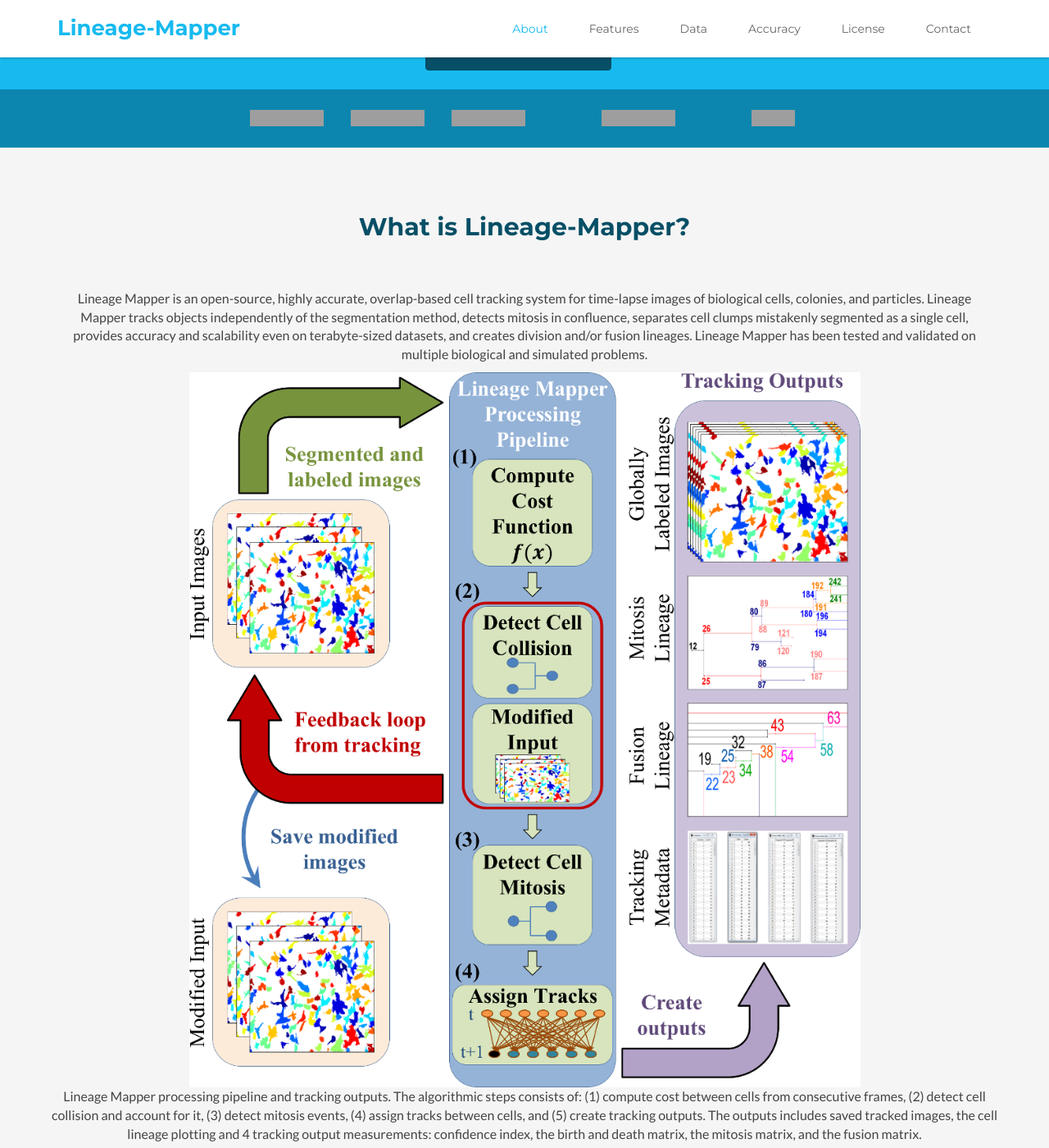
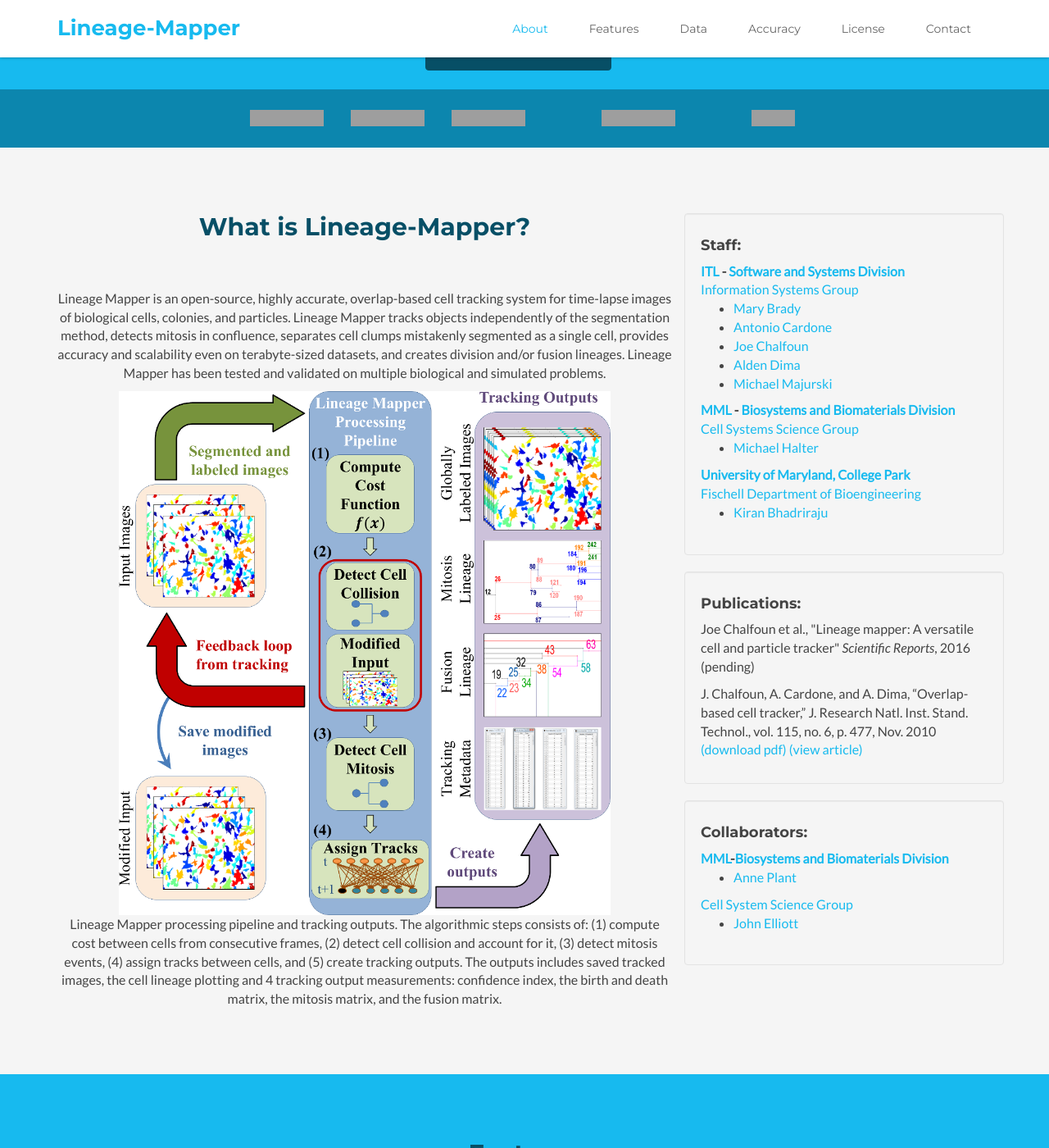
Before and after one commit to usnistgov/Lineage-Mapper, a Jekyll site: the page built from index.html, in a window 1280 px wide and 1400 px high, scrolled down 456 px, cut to the strip 0-1400 px from the top of the window. Shown: the whole strip at 82% size. Built offline with Jekyll 4.4.1, drawn with Linux system fonts in a browser that asks for light colours; some of the changed text lies outside the part shown; grey boxes are pictures that could not be loaded.

Commit message:
update to layout

```diff
--- a/_includes/about.html
+++ b/_includes/about.html
@@ -1,13 +1,14 @@
 <!-- ******ABOUT****** -->
 <section id="about" class="about section">
 		<div class="container">
+					<div class="row">
+
+					<div class="col-md-8">
 						<h2 class="title text-center">What is Lineage-Mapper?</h2>
 
 						<p class="text-center">Lineage Mapper is an open-source, highly accurate, overlap-based cell tracking system for time-lapse images of biological cells, colonies, and particles. Lineage Mapper tracks objects independently of the segmentation method, detects mitosis in confluence, separates cell clumps mistakenly segmented as a single cell, provides accuracy and scalability even on terabyte-sized datasets, and creates division and/or fusion lineages. Lineage Mapper has been tested and validated on multiple biological and simulated problems.<br/>
 						</p>
 
-
-						<div class="row">
 						<figure>
 							<img src="assets/LM_Processing_Pipeline.png"
 									 class="img-responsive"
@@ -22,7 +23,78 @@
 								matrix, and the fusion matrix.
 							</figcaption>
 						</figure>
-						</div>
+						</div> <!-- end col-->
+
+						<div class="col-md-4 well">
+							<h4>Staff:</h4>
+
+							<dl>
+								<dt><a href="http://www.nist.gov/itl/">ITL</a> - <a href="http://www.nist.gov/itl/ssd/index.cfm">Software and Systems Division</a></dt>
+								<dd>
+									<a href="http://www.nist.gov/itl/ssd/is/index.cfm">Information Systems Group</a>
+									<ul>
+										<li><a href="mailto:mary.brady@nist.gov">Mary Brady</a></li>
+										<li><a href="mailto:antonio.cardone@nist.gov">Antonio Cardone</a></li>
+										<li><a href="mailto:joe.chalfoun@nist.gov">Joe Chalfoun</a></li>
+										<li><a href="mailto:alden.dima@nist.gov">Alden Dima</a></li>
+										<li><a href="mailto:michael.majurski@nist.gov">Michael Majurski</a></li>
+									</ul>
+								</dd>
+
+								<dt><a href="http://www.nist.gov/mml/">MML</a> - <a href="http://www.nist.gov/mml/bbd/">Biosystems and Biomaterials Division</a></dt>
+								<dd><a href="http://www.nist.gov/mml/bbd/cell_systems/">Cell Systems Science Group</a>
+									<ul>
+										<li><a href="mailto:michael.halter@nist.gov">Michael Halter</a></li>
+									</ul>
+								</dd>
+
+								<dt><a href="http://www.umd.edu/">University of Maryland, College Park</a></dt>
+								<dd><a href="http://www.bioe.umd.edu/">Fischell Department of Bioengineering</a>
+									<ul>
+										<li><a href="mailto:kiranb@umd.edu">Kiran Bhadriraju</a></li>
+									</ul>
+								</dd>
+							</dl>
+
+						</div> <!-- end col-->
+
+						<div class="col-md-4 well">
+							<h4>Publications:</h4>
+							<p>
+									Joe Chalfoun et al., "Lineage mapper: A versatile cell and particle tracker" <i>Scientific Reports</i>, 2016 (pending)
+								<!-- <a href="downloads/chalfoun_lineage_mapper.pdf">(download pdf)</a> -->
+								<!-- <a href="">(view article)</a> -->
+							</p>
+							<p>
+								J. Chalfoun, A. Cardone, and A. Dima, “Overlap-based cell tracker,” J. Research Natl. Inst. Stand. Technol., vol. 115, no. 6, p. 477, Nov. 2010
+									<a href="assets/Chalfoun et al. - 2009 - Overlap-based cell tracker.pdf">(download pdf)</a>
+									<a href="http://www.nist.gov/manuscript-publication-search.cfm?pub_id=904008">(view article)</a>
+							</p>
+
+
+						</div> <!-- end col -->
+
+						<div class="col-md-4 well">
+							<h4>Collaborators:</h4>
+							<dl>
+								<dt><a href="http://www.nist.gov/mml/">MML</a>-<a
+												href="http://www.nist.gov/mml/bbd/">Biosystems and Biomaterials
+									Division</a></dt>
+								<dd>
+									<ul>
+										<li><a href="mailto:anne.plant@nist.gov">Anne Plant</a></li>
+									</ul>
+								</dd>
+								<dd><a href="http://www.nist.gov/mml/bbd/cell_systems/index.cfm">Cell System
+									Science Group</a></dd>
+								<dd>
+									<ul>
+										<li><a href="mailto:john.elliott@nist.gov">John Elliott</a></li>
+									</ul>
+								</dd>
+							</dl>
+						</div> <!-- end col -->
+				</div> <!-- end row-->
 
 
 		</div><!--//container-->
--- a/_includes/accuracy.html
+++ b/_includes/accuracy.html
@@ -1,30 +1,45 @@
     <!-- ******ACCURACY****** -->
     <section id="accuracy" class="features section">
         <div class="container">
+	        <div class="row">
             <h2 class="title text-center">Tracking Accuracy</h2>
 
-						<p><b>Particle Simulation</b> - LM tracking performance is compared against 14 existing particle tracking tools (a). The accuracy of any tracking method was computed using four metrics: Alpha, Beta, Jaccard, and Jaccard Theta. The summary of the accuracy results is reported by the number of times a particular method ranked among the top 3 positions for a given scoring metric across all 12 datasets. This analysis measures the robustness of a tracking technique across multiple particle motion scenarios and scoring metrics.  LM performed well amongst the tested particle tracking methods (a) and scored in the top three: 12/12 with the Alpha score, 11/12 with the Beta score, 9/12 with the Jaccard score, and 10/12 with the Jaccard Theta score.
+            <p class="text-center">Cell and particle tracking performance of Lineage Mapper on real and simulated datasets.
+						(a) Tracking accuracy measured on 12 simulated reference datasets for performance quantification
+						and comparison between 15 trackers. (b,c) Tracking accuracy measured on manual segmentation and
+						tracking of two randomly chosen time-lapse images of NIH 3T3 fibroblast cells and MCF10A breast
+						epithelial sheets respectively.
 						</p>
-						<p><b>NIH 3T3</b> - one randomly chosen MCF10A breast epithelial cell sheets time-sequence (59 frames, 5722 tracking decisions, and 6 mitosis events) was manually segmented and tracked by expert scientists. Both manual segmentations and tracking data were inspected by a second expert to reduce human errors. LM tracking and mitosis detection accuracies measured between 94.42% and 98.88% (b) on this biological datasets.
-						</p>
-						<p><b>NIH MCF10A Breast Epithelial</b> - one randomly chosen NIH 3T3 fibroblast experiment (238 frames, 8091 tracking decisions, and 148 mitosis events) was manually segmented and tracked by expert scientists. Both manual segmentations and tracking data were inspected by a second expert to reduce human errors. LM tracking and mitosis detection accuracies measured 100% (c) on this biological datasets.
-						</p>
-						<div class="row">
-							<figure>
-								<img src="assets/LM_accuracy.png"
+					</div>
+
+
+            <div class="row well">
+            	<img src="assets/LM_accuracy_Particle.png"
 										 class="img-responsive"
-										 alt="Tracking Accuracy"
+										 alt="Tracking Accuracy: Particle Simulation"
 												/>
-								<figcaption class="text-center">
-									Cell and particle tracking performance of Lineage Mapper on real and simulated datasets.
-									(a) Tracking accuracy measured on 12 simulated reference datasets for performance quantification
-									and comparison between 15 trackers. (b,c) Tracking accuracy measured on manual segmentation and
-									tracking of two randomly chosen time-lapse images of NIH 3T3 fibroblast cells and MCF10A breast
-									epithelial sheets respectively.
-								</figcaption>
-							</figure>
+							<p><b>Particle Simulation</b> - LM tracking performance is compared against 14 existing particle tracking tools (a). The accuracy of any tracking method was computed using four metrics: Alpha, Beta, Jaccard, and Jaccard Theta. The summary of the accuracy results is reported by the number of times a particular method ranked among the top 3 positions for a given scoring metric across all 12 datasets. This analysis measures the robustness of a tracking technique across multiple particle motion scenarios and scoring metrics.  LM performed well amongst the tested particle tracking methods (a) and scored in the top three: 12/12 with the Alpha score, 11/12 with the Beta score, 9/12 with the Jaccard score, and 10/12 with the Jaccard Theta score.
+							</p>
 						</div>
 
 
+						<div class="row well">
+							<img src="assets/LM_accuracy_3T3.png"
+									 class="img-responsive"
+									 alt="Tracking Accuracy: NIH 3T3"
+											/>
+							<p><b>NIH 3T3</b> - one randomly chosen NIH 3T3 fibroblast experiment (238 frames, 8091 tracking decisions, and 148 mitosis events) was manually segmented and tracked by expert scientists. Both manual segmentations and tracking data were inspected by a second expert to reduce human errors. LM tracking and mitosis detection accuracies measured 100% (c) on this biological datasets.
+							</p>
+						</div>
+
+
+						<div class="row well">
+							<img src="assets/LM_accuracy_BC.png"
+									 class="img-responsive"
+									 alt="Tracking Accuracy: NIH MCF10A Breast Epithelial"
+											/>
+							<p><b>NIH MCF10A Breast Epithelial</b> - one randomly chosen MCF10A breast epithelial cell sheets time-sequence (59 frames, 5722 tracking decisions, and 6 mitosis events) was manually segmented and tracked by expert scientists. Both manual segmentations and tracking data were inspected by a second expert to reduce human errors. LM tracking and mitosis detection accuracies measured between 94.42% and 98.88% (b) on this biological datasets.
+						</div>
+
         </div><!--//container-->
     </section><!--//about-->
--- a/_includes/contact.html
+++ b/_includes/contact.html
@@ -3,47 +3,8 @@
         <div class="container">
             <div class="contact-inner">
                 <h2 class="title  text-center">Contact</h2>
-								<p>
-								Joe Chalfoun et al., "Lineage mapper: A versatile cell and particle tracker" Scientific Reports, 2016 (pending)
-								</p>
-								<p>
-								J. Chalfoun, A. Cardone, and A. Dima, “Overlap-based cell tracker” J. Research Natl. Inst. Stand. Technol., vol. 115, no. 6, p. 477, Nov. 2010<br/><br/>
-								</p>
+
                 <p class="intro  text-center">We hope you enjoy Lineage-Mapper and its functionality.<br/> If you have any suggestions or comments please feel free to send us an email.</p>
-
-
-
-								<div class="into text-center">
-        <dl>
-          <dt><a href="http://www.nist.gov/itl/">ITL</a> - <a
-                  href="http://www.nist.gov/itl/ssd/index.cfm">Software and Systems
-            Division</a></dt>
-          <dd><a href="http://www.nist.gov/itl/ssd/is/index.cfm">Information Systems
-            Group</a></dd>
-
-              <li><a href="mailto:mary.brady@nist.gov">Mary Brady</a></li>
-              <li><a href="mailto:antonio.cardone@nist.gov">Antonio Cardone</a></li>
-							<li><a href="mailto:joe.chalfoun@nist.gov">Joe Chalfoun</a></li>
-              <li><a href="mailto:alden.dima@nist.gov">Alden Dima</a></li>
-              <li><a href="mailto:michael.majurski@nist.gov">Michael Majurski</a></li>
-
-
-
-          <dt><a href="http://www.nist.gov/mml/">MML</a> - <a
-                  href="http://www.nist.gov/mml/bbd/">Biosystems and Biomaterials Division</a></dt>
-          <dd><a href="http://www.nist.gov/mml/bbd/cell_systems/">Cell Systems Science Group</a>
-          </dd>
-          <dd>
-              <li><a href="mailto:michael.halter@nist.gov">Michael Halter</a></li>
-          </dd>
-          <dt><a href="http://www.umd.edu/">University of Maryland, College Park</a></dt>
-          <dd><a href="http://www.bioe.umd.edu/">Fischell Department of Bioengineering</a>
-          </dd>
-          <dd>
-              <li><a href="mailto:kiranb@umd.edu">Kiran Bhadriraju</a></li>
-          </dd>
-        </dl>
-				</div>
 
                 <div class="clearfix"></div>
                 <div class="info text-center">
--- a/_includes/data.html
+++ b/_includes/data.html
@@ -1,38 +1,72 @@
     <!-- ******DATA****** -->
     <section id="data" class="about section">
         <div class="container">
-            <h2 class="title text-center">Tracking Evaluation Data</h2>
+        		<div class="row">
 
-						<p>
-						Lineage Mapper has been applied on three time-lapse cell image experiments as well as on
-						publicly available datasets of simulated particles in motion. Each dataset was segmented
-						using a different segmentation method.
-						</p>
+							<h2 class="title text-center">Tracking Evaluation Data</h2>
+							<p class="text-center">
+							Lineage Mapper has been applied on three time-lapse cell image experiments as well as on
+							publicly available datasets of simulated particles in motion. Each dataset was segmented
+							using a different segmentation method.
+							</p>
 
-						<p><b>NIH MCF10A Breast Epithelial Cells</b> - we tracked these cells which are connected together and move as a sheet, a situation that is commonly encountered with epithelial cells and is of interest for understanding mechanisms of sheet-like cell migration observed during development and migration of some cancer cells.
-						</p>
-
-						<p><b>NIH 3T3 Cells</b> - we tracked these cells to examine the dynamic regulation of tenascin-C promoter activity. Tenascin-C protein plays a critical role in development, wound healing, and cancer progression. NIH 3T3 is a fibroblast-like cell line where there is predominantly single cell migration with frequent shape changes and collisions between moving cells.
-						</p>
-
-						<p><b>Stem Cell Colonies (H9 hESC)</b> - these cells form colonies of pluripotent stem cells which move, grow, and fuse. Pluripotent stem cells exist in a privileged developmental state with the potential to form any of the cell types of the adult body. These cells grow as isolated colonies, with each colony consisting of tens to thousands of cells. There is an interest in tracking these colonies to understand the temporal relation between gene expression and cell state, in order to potentially engineer the cell state for regenerative medicine applications.
-						</p>
-
-						<p><b>Particle Simulation</b> - we tracked a publicly available simulated dataset of particles in motion. This dataset includes three particle densities (low, medium, and high) for 100 time lapse images of 4 particle motion scenarios: vesicles, microtubules, receptor, and viruses for a total of 12 simulated datasets.
-						</p>
-
-						<div class="row">
-							<figure>
-								<img src="assets/LM_dataset_examples.png"
-										 class="img-responsive"
-										 alt="Tracking Datasets"
-												/>
-								<figcaption class="text-center">
-									Example datasets where LM was used. Each dataset was segmented with a different segmentation method and all were tracked using LM.
-								</figcaption>
-							</figure>
 						</div>
 
 
+						<div class="row well">
+							<div class="col-md-6">
+								<img src="assets/LM_dataset_examples_BC.png"
+										 class="img-responsive"
+										 alt="Tracking Dataset: NIH MCF10A Breast Epithelial Cells"
+												/>
+							</div>
+							<div class="col-md-6">
+								<p><b>NIH MCF10A Breast Epithelial Cells</b> - we tracked these cells which are connected together and move as a sheet, a situation that is commonly encountered with epithelial cells and is of interest for understanding mechanisms of sheet-like cell migration observed during development and migration of some cancer cells.
+								</p>
+							</div>
+						</div>
+
+
+						<div class="row well">
+							<div class="col-md-6">
+								<img src="assets/LM_dataset_examples_3T3.png"
+										 class="img-responsive"
+										 alt="Tracking Dataset: NIH 3T3 Cells"
+												/>
+							</div>
+							<div class="col-md-6">
+								<p><b>NIH 3T3 Cells</b> - we tracked these cells to examine the dynamic regulation of tenascin-C promoter activity. Tenascin-C protein plays a critical role in development, wound healing, and cancer progression. NIH 3T3 is a fibroblast-like cell line where there is predominantly single cell migration with frequent shape changes and collisions between moving cells.
+								</p>
+							</div>
+						</div>
+
+
+						<div class="row  well">
+							<div class="col-md-6">
+								<img src="assets/LM_dataset_examples_H9.png"
+										 class="img-responsive"
+										 alt="Tracking Dataset: Stem Cell Colonies (H9 hESC)"
+												/>
+							</div>
+							<div class="col-md-6">
+								<p><b>Stem Cell Colonies (H9 hESC)</b> - these cells form colonies of pluripotent stem cells which move, grow, and fuse. Pluripotent stem cells exist in a privileged developmental state with the potential to form any of the cell types of the adult body. These cells grow as isolated colonies, with each colony consisting of tens to thousands of cells. There is an interest in tracking these colonies to understand the temporal relation between gene expression and cell state, in order to potentially engineer the cell state for regenerative medicine applications.
+								</p>
+							</div>
+						</div>
+
+
+						<div class="row  well">
+							<div class="col-md-6">
+								<img src="assets/LM_dataset_examples_Particle.png"
+										 class="img-responsive"
+										 alt="Tracking Dataset: Particle Simulation"
+												/>
+							</div>
+							<div class="col-md-6">
+								<p><b>Particle Simulation</b> - we tracked a publicly available simulated dataset of particles in motion. This dataset includes three particle densities (low, medium, and high) for 100 time lapse images of 4 particle motion scenarios: vesicles, microtubules, receptor, and viruses for a total of 12 simulated datasets.
+								</p>
+							</div>
+						</div>
+
         </div><!--//container-->
     </section><!--//about-->
--- a/public/css/styles.css
+++ b/public/css/styles.css
@@ -22,7 +22,7 @@ h5,
 h6 {
   font-family: 'Montserrat', sans-serif;
   font-weight: 700;
-  color: #17baef;
+  /*color: #17baef;*/
 }
 a {
   color: #17baef;
@@ -292,6 +292,10 @@ pre code {
   margin-right: 5px;
   color: #fff;
 }
+.features .well{
+    background: #17baef;
+}
+
 /* ======= Docs Section ======= */
 .docs {
   padding: 80px 0;
@@ -697,7 +701,7 @@ pre code {
 	margin-left: auto;
   margin-right: auto;
 	text-align:center;
-	max-width:70%;
+	max-width:80%;
 }
 
 
```
Also changed, not shown: assets/LM_accuracy.png (deleted), assets/LM_accuracy_3T3.png (added), assets/LM_accuracy_BC.png (added), assets/LM_accuracy_Particle.png (added), assets/LM_dataset_examples.png (deleted), assets/LM_dataset_examples_3T3.png (added), assets/LM_dataset_examples_BC.png (added), assets/LM_dataset_examples_H9.png (added), assets/LM_dataset_examples_Particle.png (added), 1 other file. Lines whose indentation alone changed are shown as unchanged.
